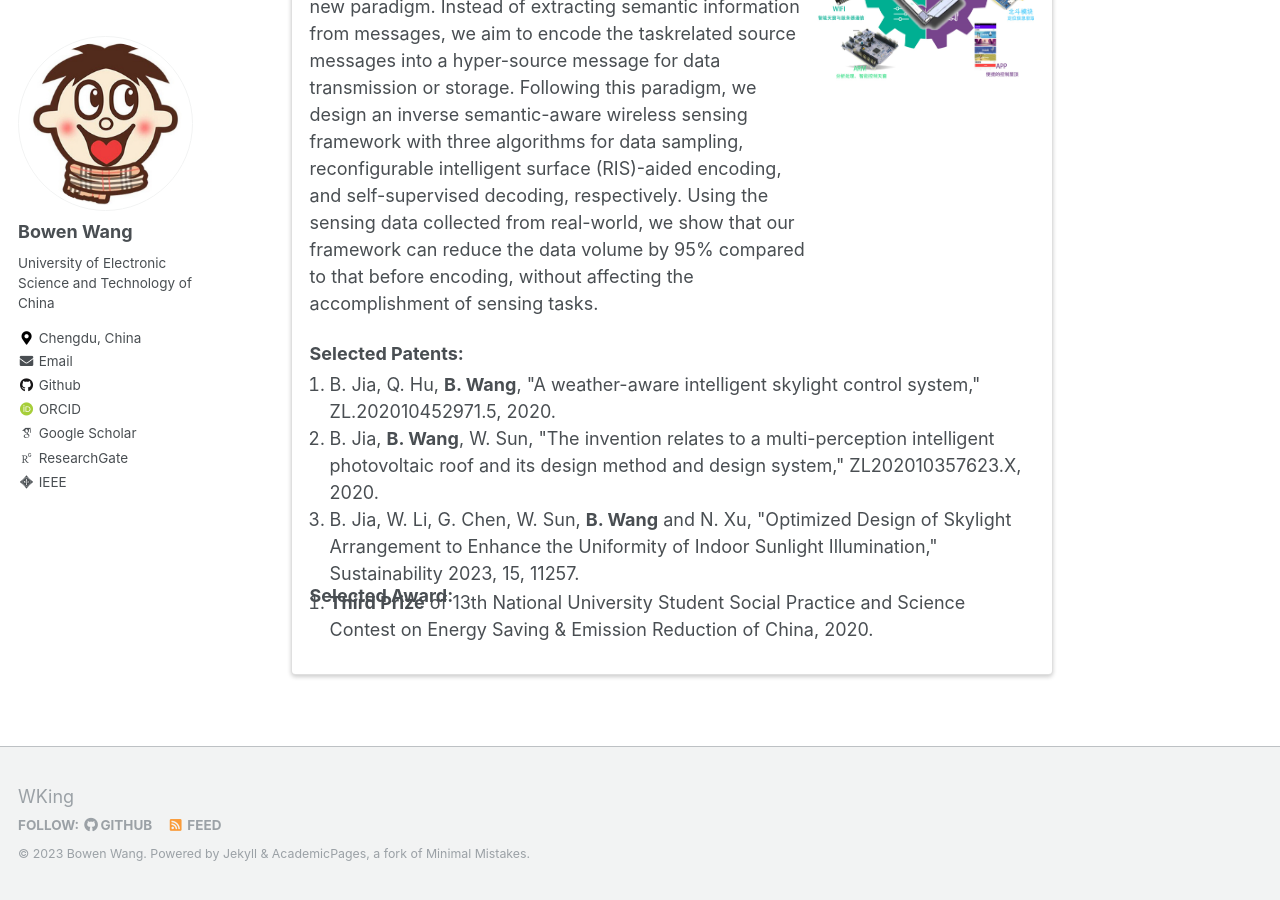
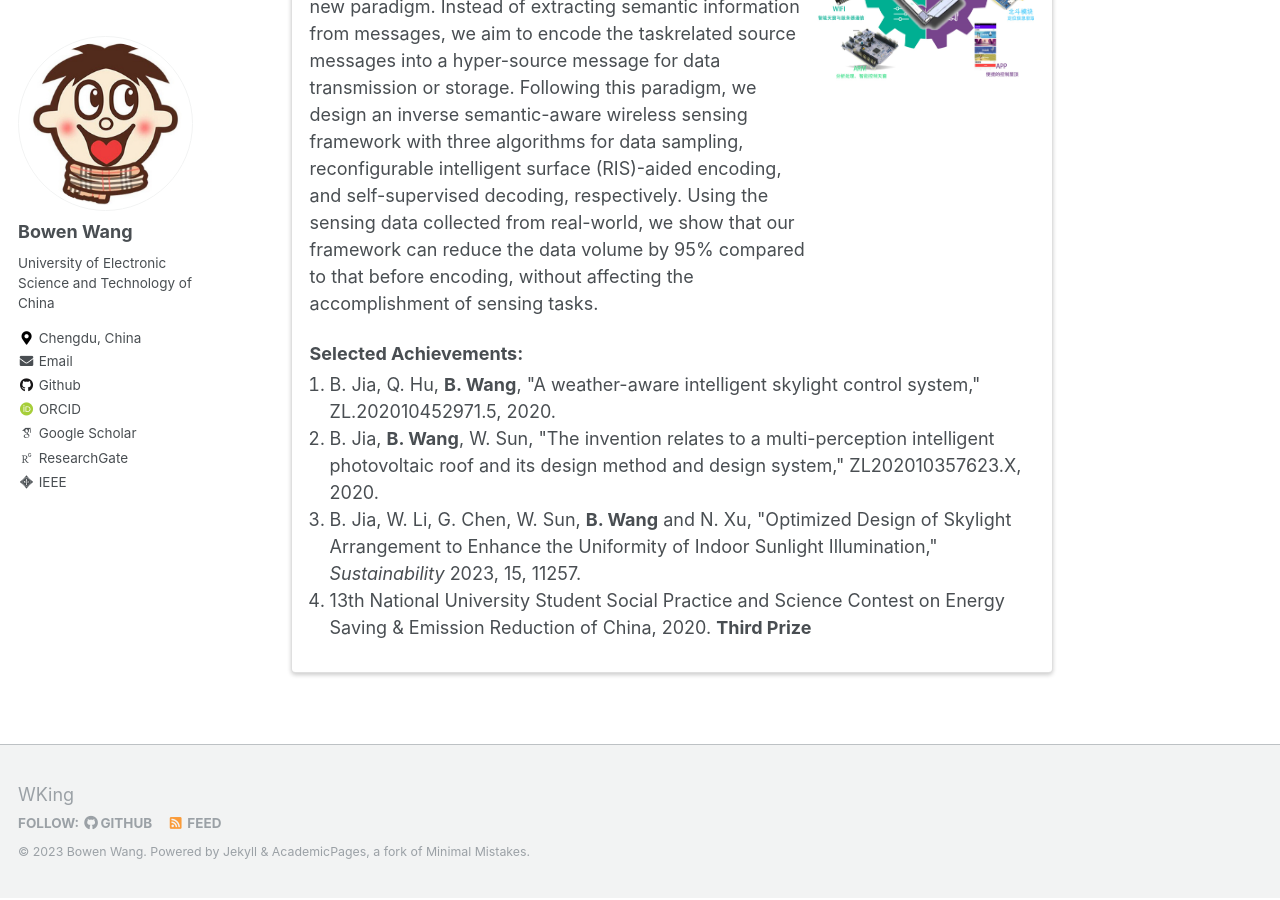
Before and after one commit to BW-Wang/BW-Wang.github.io, a Jekyll site: the page built from _pages/test.md, in a window 1280 px wide and 900 px high, scrolled down 1160 px. Built offline with Jekyll 4.4.1, drawn with Linux system fonts in a browser that asks for light colours; some web fonts are replaced.

Commit message:
Update Res-Proof.md

```diff
--- a/_research/Res-Proof.md
+++ b/_research/Res-Proof.md
@@ -7,15 +7,12 @@ date: 2019-11-01
 restime: 'From Nov. 2019to July 2020'
 thumbnail: /images/research/Proof.png
 works: '
-<b>Selected Patents:</b>
+<b>Selected Achievements:</b>
 <ol class="part1">
   <li> B. Jia, Q. Hu, <b>B. Wang</b>, "A weather-aware intelligent skylight control system," ZL.202010452971.5, 2020. </li>
   <li> B. Jia, <b>B. Wang</b>, W. Sun, "The invention relates to a multi-perception intelligent photovoltaic roof and its design method and design system," ZL202010357623.X, 2020. </li>
-  <li> B. Jia, W. Li, G. Chen, W. Sun, <b>B. Wang</b> and N. Xu, "Optimized Design of Skylight Arrangement to Enhance the Uniformity of Indoor Sunlight Illumination," Sustainability 2023, 15, 11257. </li>
-</ol>
-<b>Selected Award:</b>
-<ol class="part1">
-  <li> <b>Third Prize</b> of 13th National University Student Social Practice and Science Contest on Energy Saving & Emission Reduction of China, 2020. </li>
+  <li> B. Jia, W. Li, G. Chen, W. Sun, <b>B. Wang</b> and N. Xu, "Optimized Design of Skylight Arrangement to Enhance the Uniformity of Indoor Sunlight Illumination," <i>Sustainability</i> 2023, 15, 11257. </li>
+  <li> 13th National University Student Social Practice and Science Contest on Energy Saving & Emission Reduction of China, 2020. <b>Third Prize</b> </li>
 </ol>
 '
 ---
```
